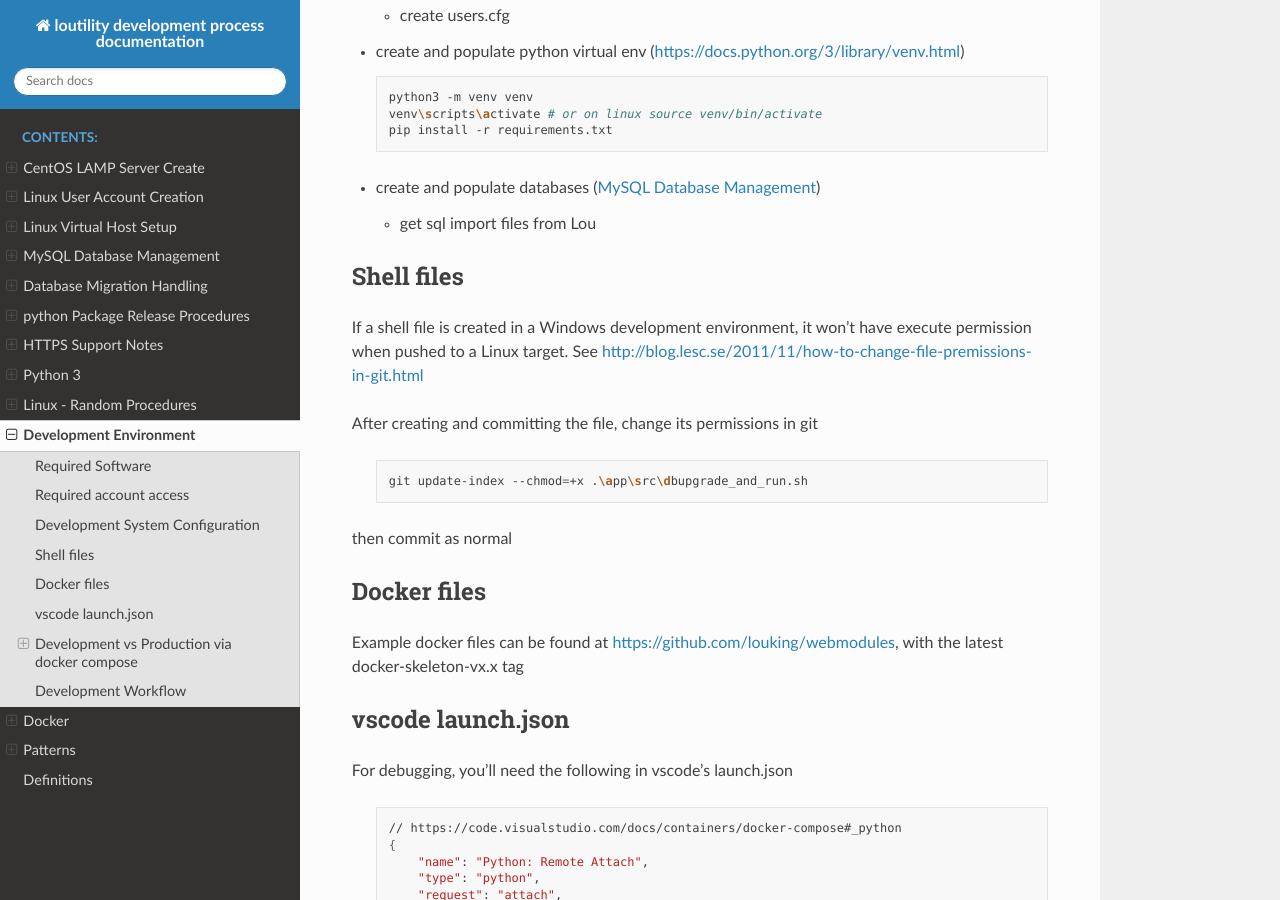
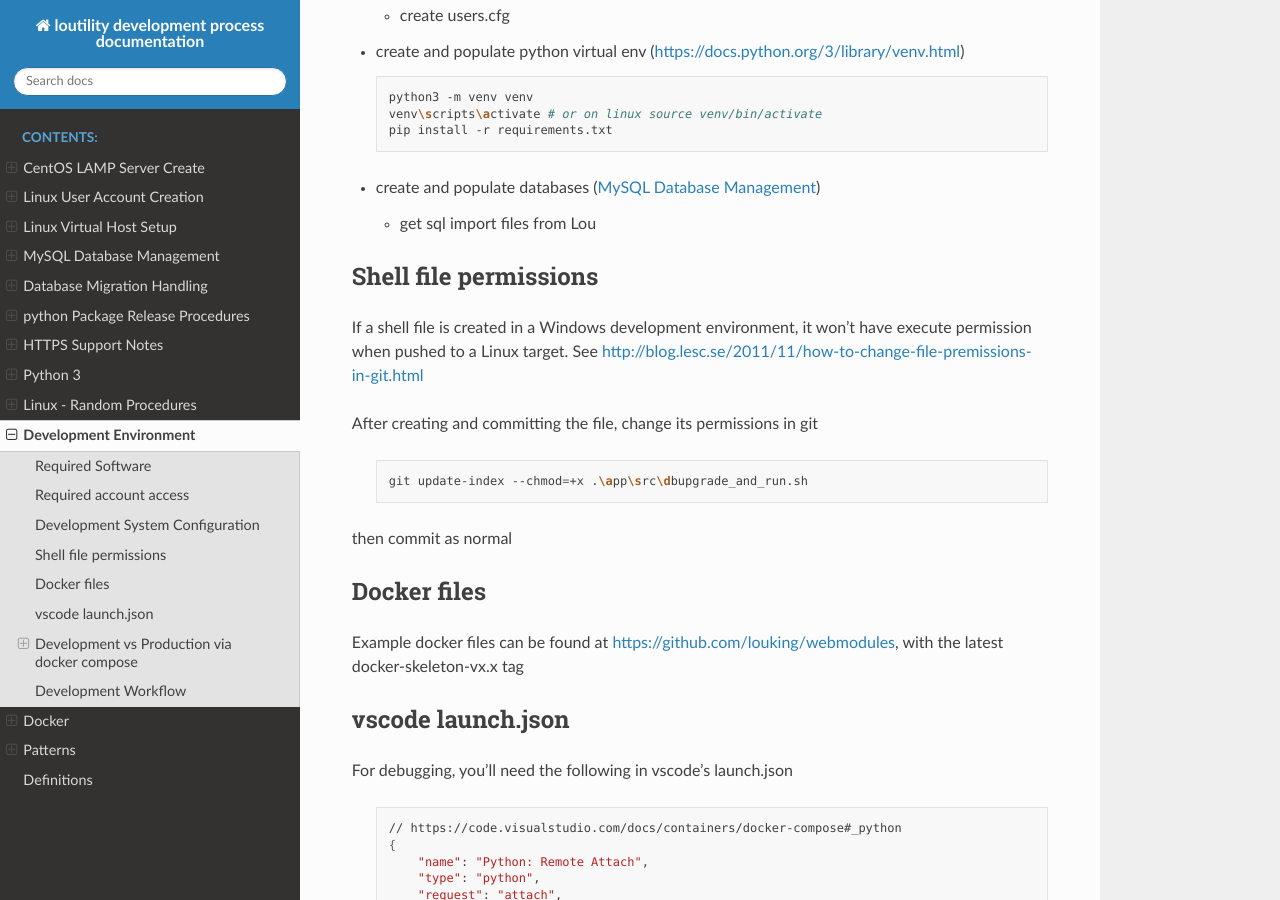
Before and after one commit to shanholtzerk/fork_loudevprocess, a Sphinx documentation site: the page built from docs/source/development-environment.rst, in a window 1280 px wide and 900 px high, scrolled down 672 px. Built offline with Sphinx 7.4.7 and the Read the Docs theme 2.0.0, drawn with Linux system fonts in a browser that asks for light colours.

Commit message:
Development Environment: add Shell file permissions

```diff
--- a/docs/source/development-environment.rst
+++ b/docs/source/development-environment.rst
@@ -39,8 +39,8 @@ Development System Configuration
 
   * get sql import files from Lou
 
-Shell files
-----------------
+Shell file permissions
+--------------------------
 If a shell file is created in a Windows development environment, it won't have execute permission when pushed to
 a Linux target. See http://blog.lesc.se/2011/11/how-to-change-file-premissions-in-git.html
 
```
